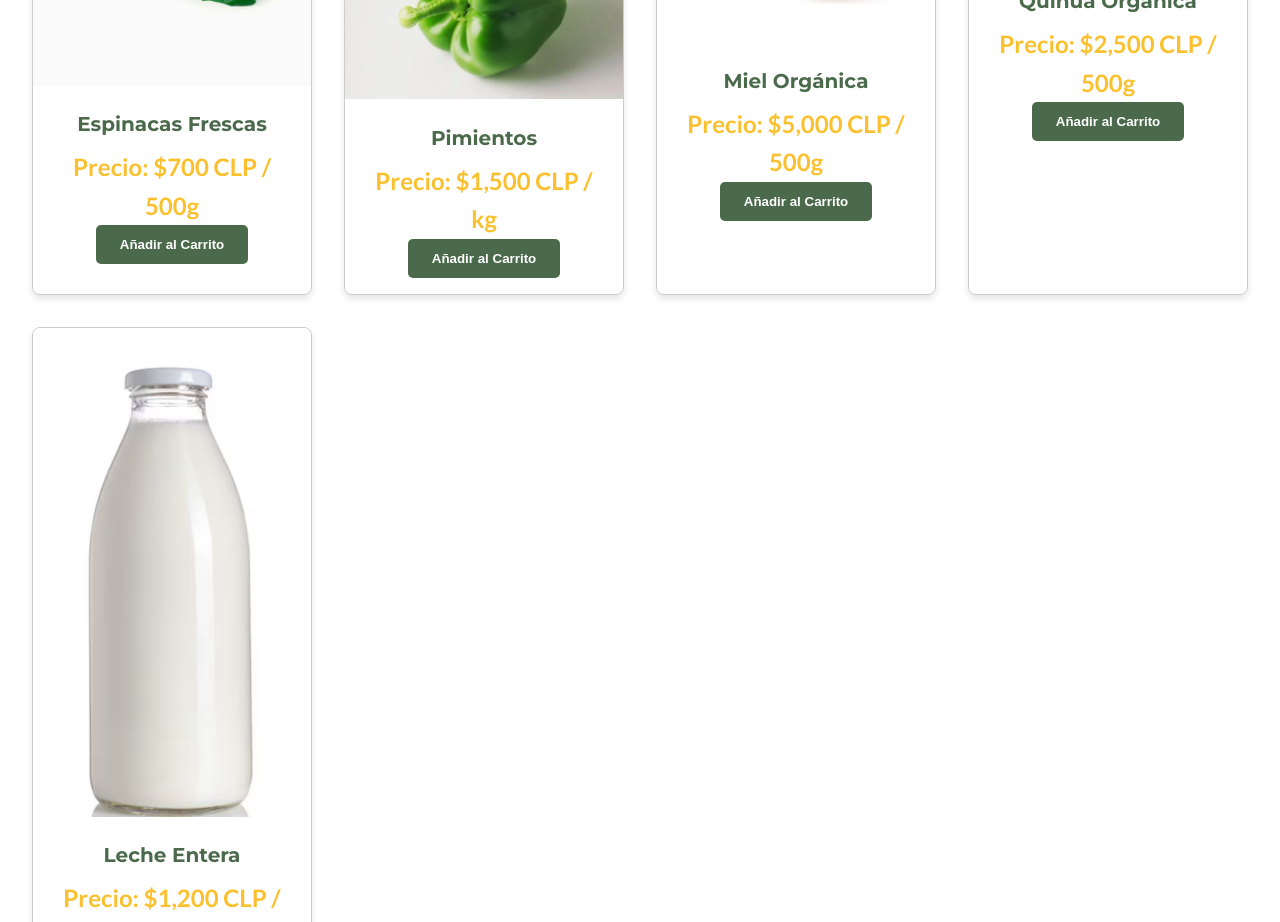
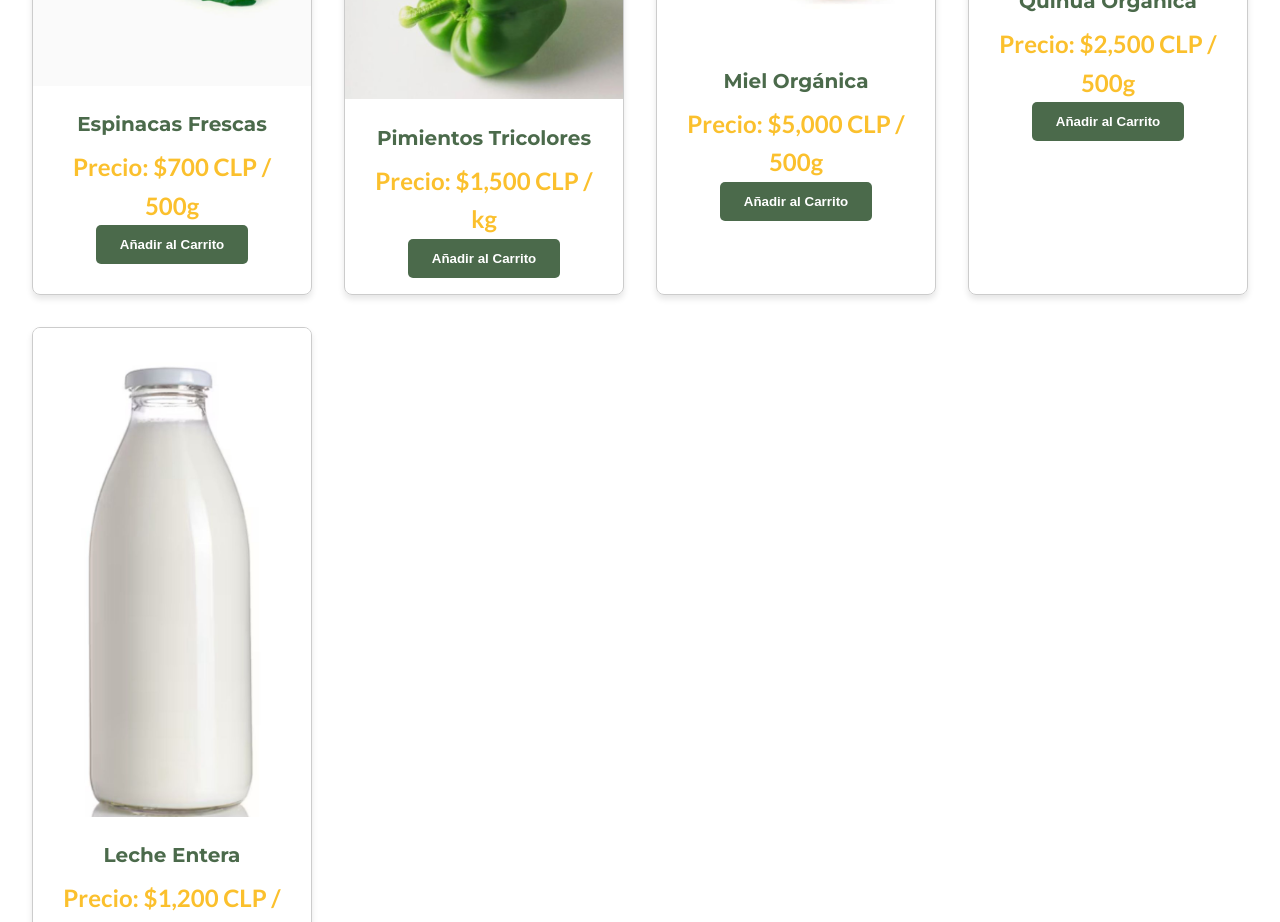
Before and after one commit to Mambee73/Huerto-Hogar, a plain HTML site: page Productos.html in a window 1280 px wide. Shown: the part 1040-1962 px from the top of the page. Drawn offline with Linux system fonts and the light colour scheme; files whose address does not match are found by name.

Commit message:
Arreglos en Carrito
Arreglos en productos.html y en el script.js

```diff
--- a/Productos.html
+++ b/Productos.html
@@ -2,7 +2,7 @@
 <html lang="es">
 <head>
     <meta charset="UTF-8">
-    <meta name="viewport" content="width=device-width, initial-1.0">
+    <meta name="viewport" content="width=device-width, initial-scale=1.0">
     <title>Productos - HuertoHogar</title>
     <link rel="stylesheet" href="./css/styles.css">
     <link rel="preconnect" href="https://fonts.googleapis.com">
@@ -76,10 +76,10 @@
                     </div>
                 </div>
 
-                <div class="product-card" data-name="Pimientos" data-price="1500">
+                <div class="product-card" data-name="Pimientos Tricolores" data-price="1500">
                     <img src="./img/pimentonverde_productos.jpg" class="product-image" alt="Pimientos Tricolores">
                     <div class="product-info">
-                        <h3 class="product-title">Pimientos</h3>
+                        <h3 class="product-title">Pimientos Tricolores</h3>
                         <p class="product-price">Precio: $1,500 CLP / kg</p>
                         <button class="btn add-to-cart">Añadir al Carrito</button>
                     </div>
--- a/script.js
+++ b/script.js
@@ -57,12 +57,12 @@ document.getElementById('registerForm')?.addEventListener('submit', function(eve
 });
 
 
+
 let shoppingCart = JSON.parse(localStorage.getItem('shoppingCart')) || [];
 
 function saveCartToLocalStorage() {
     localStorage.setItem('shoppingCart', JSON.stringify(shoppingCart));
 }
-
 
 function addToCart(productName, price) {
     let productFound = false;
@@ -148,7 +148,6 @@ function renderCart() {
     document.getElementById('cart-total').textContent = `Total: $${total} CLP`;
 }
 
-
 document.addEventListener('DOMContentLoaded', function() {
     const buttons = document.querySelectorAll('.product-card .add-to-cart');
     buttons.forEach(button => {
@@ -161,6 +160,5 @@ document.addEventListener('DOMContentLoaded', function() {
             }
         });
     });
-
     renderCart();
 });
```
